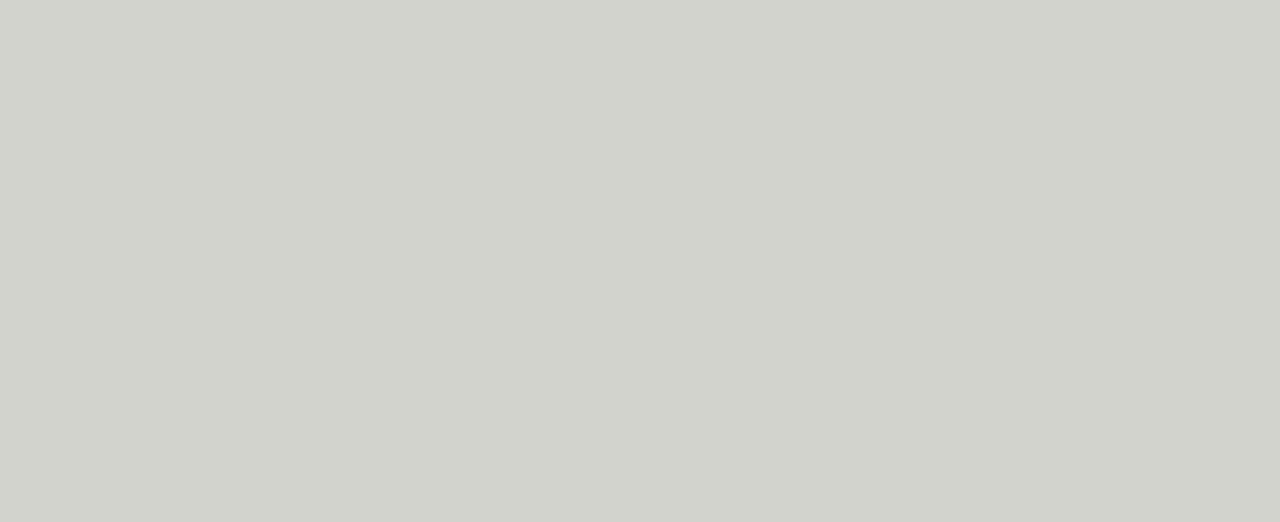
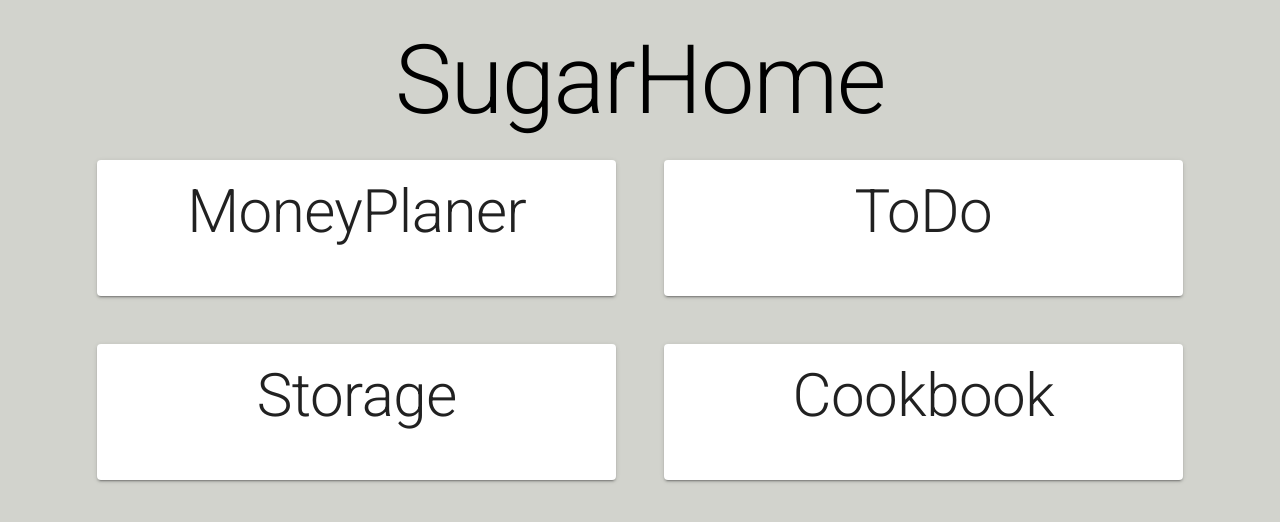
Before and after one commit to Droggelbecher92/HomePlaner, a React (Create React App) app in the folder frontend/: page / in a window 1280 px wide. Shown: the top 522 px of the page. Built offline with nearby package versions, Linux system fonts and the light colour scheme; sample sign-in values are in the browser's storage.

Commit message:
choosePage done

```diff
--- a/frontend/src/App.css
+++ b/frontend/src/App.css
@@ -2,6 +2,6 @@ html, body {
   text-align: center;
   margin: 0;
   padding: 0;
-  box-sizing: border-box;
+
   background-color: #D2D3CD;
 }
--- a/frontend/src/common/Heading.tsx
+++ b/frontend/src/common/Heading.tsx
@@ -2,6 +2,6 @@ import {Typography} from "@mui/material";
 
 export default function Heading(){
     return(
-        <Typography variant={'h1'}>SugarHome</Typography>
+        <Typography variant={'h1'} m={3}>SugarHome</Typography>
     )
 }
--- a/frontend/src/components/LoginRegisterForm.tsx
+++ b/frontend/src/components/LoginRegisterForm.tsx
@@ -3,6 +3,7 @@ import axios from "axios";
 import {TextField, Button, Typography, Grid} from '@mui/material';
 import {loginUser, registerNewUser} from "../service/apiService";
 import {useAuth} from "../auth/AuthProvider";
+import {useNavigate} from "react-router-dom";
 
 export default function LoginRegisterForm() {
     const [newUsername, setNewUsername] = useState('')
@@ -15,6 +16,7 @@ export default function LoginRegisterForm() {
     const [errorPass, setErrorPass] = useState('')
 
     const auth = useAuth()
+    const nav = useNavigate()
 
 
     const createUser = () => {
@@ -51,6 +53,7 @@ export default function LoginRegisterForm() {
 
     const login = () => {
         auth.login(username,password)
+            .then(()=>nav('/'))
             .catch(() => {
                 setErrorLogin("Ungültige Eingaben")
             })
--- /dev/null
+++ b/frontend/src/components/main/ChooseFunction.tsx
@@ -0,0 +1,18 @@
+import {Button, Grid, Paper, Typography} from "@mui/material";
+import {mainButtons} from "../../data/mainData";
+
+export default function ChooseFunction(){
+    return(
+        <Grid container spacing={10} justifyContent={'center'} >
+            {mainButtons.map(button =>
+                <Grid item xs={5} >
+                    <Paper variant="elevation" elevation={2} style={{ height:'100%',padding:'1rem 0', margin:'0 -1rem '}}>
+                        <Typography variant={'h2'}>
+                            {button.function}
+                        </Typography>
+                    </Paper>
+                </Grid>
+            )}
+        </Grid>
+    )
+}
--- /dev/null
+++ b/frontend/src/data/mainData.ts
@@ -0,0 +1,14 @@
+export const mainButtons = [
+    {
+        function:"MoneyPlaner"
+    },
+    {
+        function:"ToDo"
+    },
+    {
+        function:"Storage"
+    },
+    {
+        function: "Cookbook"
+    }
+]
--- a/frontend/src/pages/MainPage.tsx
+++ b/frontend/src/pages/MainPage.tsx
@@ -1,7 +1,18 @@
+import {Grid} from "@mui/material";
+import Heading from "../common/Heading";
+import ChooseFunction from "../components/main/ChooseFunction";
+
 export default function MainPage(){
     return(
-        <div>
+        <Grid container direction={'column'}>
+            <Grid item xs={8}>
+                <Heading/>
+            </Grid>
+            <Grid item xs={10}>
+                <ChooseFunction/>
+            </Grid>
 
-        </div>
+
+        </Grid>
     )
 }
```
